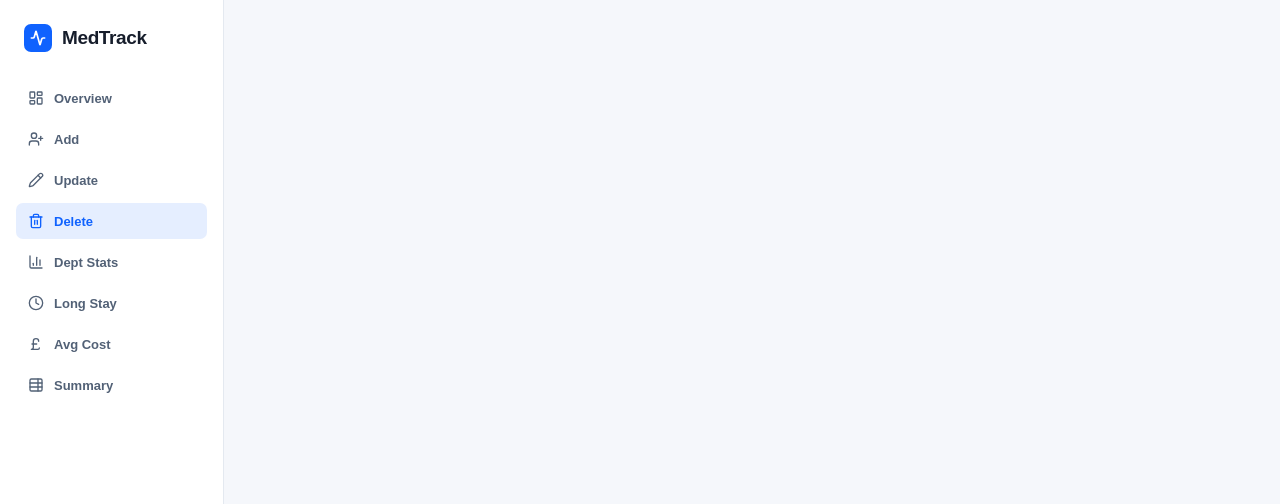
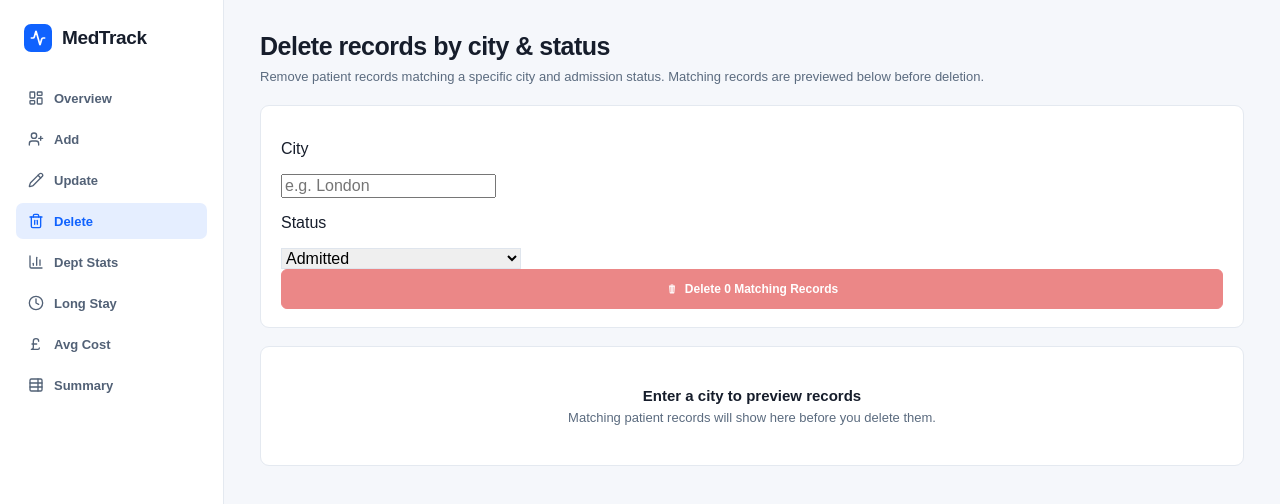
Before and after one commit to olaolaide/MedTrack, a React (Vite) app in the folder frontend/: page /delete in a window 1280 px wide. Shown: the top 504 px of the page. Built offline with nearby package versions, Linux system fonts and the light colour scheme.

Commit message:
Task 2.4 delete patient records by city and status

```diff
--- a/frontend/src/pages/DeletePatientsPage.jsx
+++ b/frontend/src/pages/DeletePatientsPage.jsx
@@ -1,3 +1,247 @@
+// importing all the parts :D
+import { useEffect, useState } from "react";
+import LoadingState from "../components/LoadingState.jsx";
+import api from "../services/patientService";
+import { previewDelete } from "../services/patientService";
+import { formatCurrencyGBP } from "../utils/helper.js";
+import { IoIosTrash } from "react-icons/io";
+
+
 export default function DeletePatientsPage() {
+    const [city, setCity] = useState("");
+    const [status, setStatus] = useState("Admitted");
+    const [patients, setPatients] = useState([]);
+    const [total, setTotal] = useState(0);
+    const [loading, setLoading] = useState(false);
+    const [deleting, setDeleting] = useState(false);
+    const [error, setError] = useState(null);
+    const [success, setSuccess] = useState(null);
 
+    // Run function every time the city or the status changes
+    useEffect(() => {
+        getPreview();
+    }, [city, status]);
+
+
+    // using async/await to fetch the matching patients
+    const getPreview = async () => {
+        // no city typed so there is nothing to look for
+        if (city.trim() === "") {
+            setPatients([]);
+            setTotal(0);
+            return;
+        }
+
+        try {
+            setLoading(true);
+            setError(null);
+
+            const response = await previewDelete(city.trim(), status);
+
+            setPatients(response.data.sample);
+            setTotal(response.data.total);
+
+        } catch (err) {
+            setError("Unable to load matching records");
+        } finally {
+            setLoading(false);
+        }
+    };
+
+    // when the city box changes
+    const handleCityChange = (e) => {
+        setCity(e.target.value);
+        setSuccess(null);
+    };
+
+    // when the status dropdown changes
+    const handleStatusChange = (e) => {
+        setStatus(e.target.value);
+        setSuccess(null);
+    };
+
+    // deletes the records using the task 1.7 endpoint
+    const handleDelete = async () => {
+        if (city.trim() === "") {
+            setError("Please enter a city");
+            return;
+        }
+
+        if (total === 0) {
+            setError("There are no matching records to delete");
+            return;
+        }
+
+        const confirmDelete = window.confirm(
+            "Are you sure you want to delete " + total + " patient records from " + city.trim() + " with status " + status + "? This cannot be undone."
+        );
+
+        if (confirmDelete === false) {
+            return;
+        }
+
+        try {
+            setDeleting(true);
+            setError(null);
+            setSuccess(null);
+
+            // the backend wants City and Status with capital letters
+            const response = await api.post("/patients/delete", {
+                City: city.trim(),
+                Status: status
+            });
+
+            setSuccess(response.data.message);
+            setPatients([]);
+            setTotal(0);
+
+        } catch (err) {
+            setError("Unable to delete patient records");
+        } finally {
+            setDeleting(false);
+        }
+    };
+
+    // some patients have no admission date so show a dash instead
+    const getAdmissionDate = (date) => {
+        if (!date) {
+            return "-";
+        }
+
+        return date.slice(0, 10);
+    };
+
+    // picks the colour class for the status column
+    const getStatusClass = (patientStatus) => {
+        if (patientStatus === "Admitted") {
+            return "status-admitted";
+        }
+
+        if (patientStatus === "Under Treatment") {
+            return "status-treatment";
+        }
+
+        return "status-discharged";
+    };
+
+    return(
+
+        <div className = "page-stack">
+            <div className = "page-header">
+                <div>
+                    <h1> Delete records by city & status </h1>
+                    <p> Remove patient records matching a specific city and admission status. Matching records are previewed below before deletion. </p>
+                </div>
+            </div>
+
+            <div className = "panel">
+                <div className = "formRow">
+                    <div className = "deleteCityCon">
+                        <p className = "formLabel"> City </p>
+                        <input
+                            name = "City"
+                            className = "formInput"
+                            type = "text"
+                            placeholder = "e.g. London"
+                            value = {city}
+                            onChange = {handleCityChange}
+                        />
+                    </div>
+
+                    <div className = "deleteStatusCon">
+                        <p className = "formLabel"> Status </p>
+                        <select name = "Status" className = "formInput" value = {status} onChange = {handleStatusChange}>
+                            <option value = "Admitted"> Admitted </option>
+                            <option value = "Under Treatment"> Under Treatment </option>
+                            <option value = "Discharged"> Discharged </option>
+                        </select>
+                    </div>
+
+                    <button
+                        className = "button button-danger button-full"
+                        type = "button"
+                        onClick = {handleDelete}
+                        disabled = {deleting || loading || total === 0}
+                    >
+                        <IoIosTrash /> Delete {total} Matching Records
+                    </button>
+                </div>
+
+                {error && <p className = "errorText"> {error} </p>}
+                {success && <p className = "successText"> {success} </p>}
+            </div>
+
+            {loading && <LoadingState message = "Loading patients..." />}
+
+            {/* nothing typed yet */}
+            {!loading && city.trim() === "" && (
+                <div className = "empty-panel">
+                    <h2> Enter a city to preview records </h2>
+                    <p> Matching patient records will show here before you delete them. </p>
+                </div>
+            )}
+
+            {/* typed a city but nothing matched */}
+            {!loading && city.trim() !== "" && total === 0 && (
+                <div className = "empty-panel">
+                    <h2> No matching records </h2>
+                    <p> There are no {status} patients in {city.trim()}. </p>
+                </div>
+            )}
+
+            {/* the preview table */}
+            {!loading && total > 0 && (
+                <div className = "previewCon">
+                    <div className = "previewHeader">
+                        <h2 className = "previewTitle"> Matching records preview ({total}) </h2>
+                        <span className = "previewFilter"> {city.trim()} · {status} </span>
+                    </div>
+
+                    <div className = "table-panel">
+                        <div className = "table-scroll">
+                            <table className = "data-table">
+                                <thead>
+                                    <tr>
+                                        <th> Patient ID </th>
+                                        <th> Patient Name </th>
+                                        <th className = "numeric"> Age </th>
+                                        <th> Gender </th>
+                                        <th> City </th>
+                                        <th> Department </th>
+                                        <th> Admission Date </th>
+                                        <th> Diagnosis </th>
+                                        <th> Doctor Assigned </th>
+                                        <th> Status </th>
+                                        <th className = "numeric"> Stay (Days) </th>
+                                        <th className = "numeric"> Treatment Cost </th>
+                                    </tr>
+                                </thead>
+
+                                <tbody>
+                                    {patients.map((patient) => (
+                                        <tr key = {patient.PatientID}>
+                                            <td className = "monoCell"> {patient.PatientID} </td>
+                                            <td className = "boldCell"> {patient.PatientName} </td>
+                                            <td className = "numeric"> {patient.Age} </td>
+                                            <td> {patient.Gender} </td>
+                                            <td> {patient.City} </td>
+                                            <td className = "boldCell"> {patient.Department} </td>
+                                            <td className = "monoCell"> {getAdmissionDate(patient.AdmissionDate)} </td>
+                                            <td> {patient.Diagnosis} </td>
+                                            <td> {patient.DoctorAssigned} </td>
+                                            <td className = {getStatusClass(patient.Status)}> {patient.Status} </td>
+                                            <td className = "numeric boldCell"> {patient.LengthOfStay} </td>
+                                            <td className = "numeric boldCell"> {formatCurrencyGBP(patient.TreatmentCost)} </td>
+                                        </tr>
+                                    ))}
+                                </tbody>
+                            </table>
+                        </div>
+
+                        <p className = "table-note"> Showing {patients.length} of {total} matching records. </p>
+                    </div>
+                </div>
+            )}
+        </div>
+    )
 }
```
